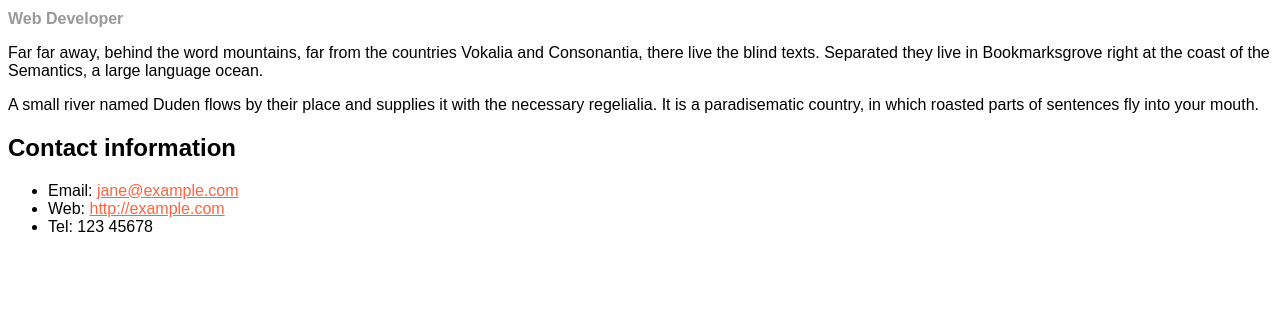
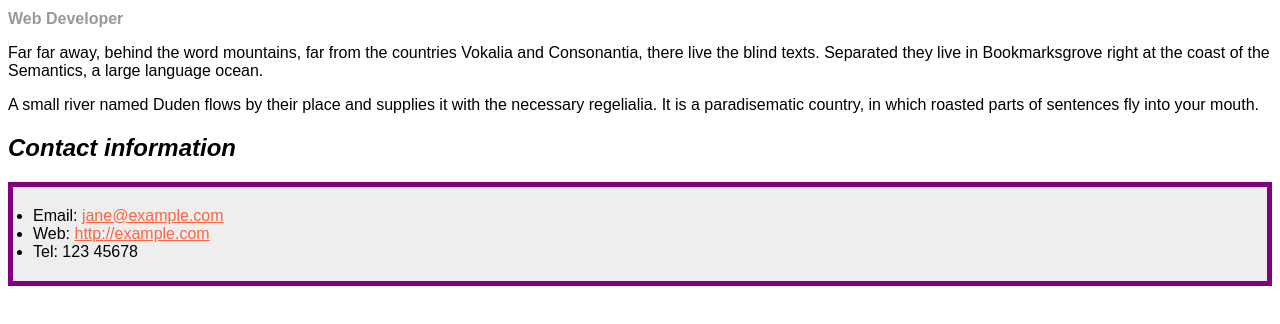
Before and after one commit to joshilsabraham/biography-page, a plain HTML site: page index.html in a window 1280 px wide. Shown: the part 86-410 px from the top of the page. Drawn offline with Linux system fonts and the light colour scheme.

Commit message:
Update styles.css

```diff
--- a/styles.css
+++ b/styles.css
@@ -11,6 +11,7 @@ h1 {
 
 h2 {
   font-size: 1.5em;
+  font-style:italic;
 }
 
 .job-title {
@@ -24,5 +25,11 @@ a:visited {
 }
 
 a:hover {
-  text-decoration: none;
+  text-decoration: green;
 }
+
+body > ul {
+  background-color: #eeeeee;
+  border: 5px solid purple;
+  padding: 20px;
+}
```
